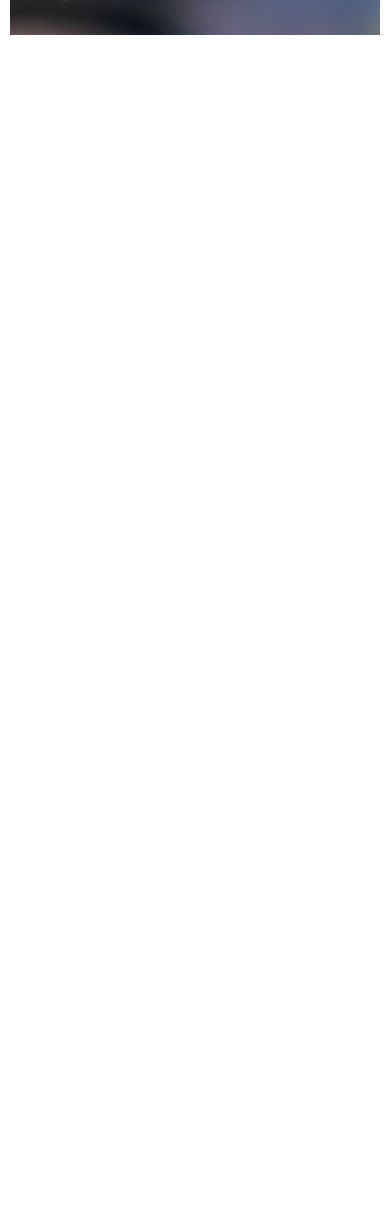
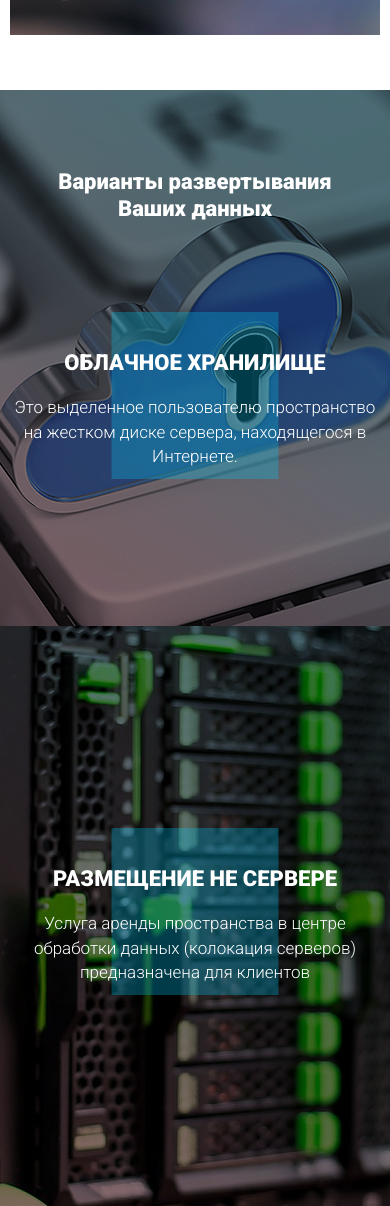
Before and after one commit to Scalete/project_prengi, a website: page src/index.html in a window 390 px wide. Shown: the part 6213-7419 px from the top of the page. Before the commit the page ends 6303 px from the top, so only its background shows below. Drawn offline with nearby package versions, Linux system fonts and the light colour scheme; files that its build step writes are made by us from their sources; files whose address does not match are found by name.

Commit message:
added and adapted section <<data>>

```diff
--- a/src/index.html
+++ b/src/index.html
@@ -181,6 +181,30 @@
         </div>
     </section>
 
+    <section class="data">
+        <div class="data__img-block">
+            <img src="img/bg/data-left.jpg" alt="left" class="data__background-left">
+        </div>
+        <div class="data__img-block">
+            <img src="img/bg/data-right.jpg" alt="right" class="data__background-right">
+        </div>
+        <div class="container">
+            <div class="title data__title">Варианты развертывания Ваших данных</div>
+            <div class="data__wrapper">
+                <div class="data__item">
+                    <div class="data__block block-right"></div>
+                    <div class="title data__subtitle text-right">Облачное хранилище</div>
+                    <div class="title title_sub data__descr text-right">Это выделенное пользователю пространство на жестком диске сервера, находящегося в Интернете.</div>
+                </div>
+                <div class="data__item">
+                    <div class="data__block block-left"></div>
+                    <div class="title data__subtitle text-left">Размещение не сервере</div>
+                    <div class="title title_sub data__descr text-left">Услуга аренды пространства в центре обработки данных (колокация серверов) предназначена для клиентов</div>
+                </div>
+            </div>
+        </div>
+    </section>
+
     <script type="text/javascript" src="//code.jquery.com/jquery-1.11.0.min.js"></script>
     <script type="text/javascript" src="//code.jquery.com/jquery-migrate-1.2.1.min.js"></script>
     <script type="text/javascript" src="js/slick.min.js"></script>
--- /dev/null
+++ b/src/sass/blocks/_data.scss
@@ -0,0 +1,65 @@
+.data {
+    position: relative;
+    min-height: 580px;
+    width: 100%;
+    &__img-block {
+        position: absolute;
+        width: 100%;
+        height: 100%;
+        z-index: -1;
+    }
+    &__background-left, &__background-right {
+        position: absolute;
+        width: 50%;
+        height: 100%;
+        object-fit: cover;
+    }
+    &__background-right {
+        right: 0;
+    }
+    &__title {
+        margin: 0 auto;
+        width: 371px;
+        font-size: 29px;
+        line-height: 1.2;
+        text-align: center;
+        padding-top: 79px;
+    }
+    &__wrapper {
+        margin-top: 90px;
+        display: flex;
+        justify-content: space-between;
+    }
+    &__item {
+        position: relative;
+        max-width: 515px;
+        height: 167px;
+        padding-right: 35px;
+    }
+    &__block {
+        position: absolute;
+        z-index: 0;
+        height: 100%;
+        width: 167px;
+        opacity: 0.3;
+        background-color: $main-color;
+        transition: all 0.8s;
+        &:hover {
+            width: 100%;
+        }
+    }
+    &__subtitle {
+        position: relative;
+        margin-top: 38px;
+        font-size: 29px;
+        text-transform: uppercase;
+        z-index: 1;
+    }
+    &__descr {
+        position: relative;
+        margin-top: 20px;
+        font-size: 17px;
+        line-height: 1.44;
+        z-index: 1;
+    }
+}
--- a/src/sass/blocks/_media.scss
+++ b/src/sass/blocks/_media.scss
@@ -15,6 +15,19 @@
         }
         &__divider {
             grid-column: 1 / 3;
+        }
+    }
+    .data {
+        &__item {
+            max-width: 430px;
+            padding-right: 0;
+        }
+        &__subtitle, &__descr {
+            text-align: center;
+        }
+        .block-left, .block-right {
+            left: 50%;
+            transform: translateX(-50%);
         }
     }
 }
@@ -66,6 +79,14 @@
             outline: none;
         }
     }
+    .data {
+        &__item {
+            max-width: 350px;
+        }
+        &__subtitle {
+            font-size: 25px;
+        }
+    }
 }
 
 @media (max-width: 768px) {
@@ -96,6 +117,47 @@
     .advantages {
         &__wrapper {
             grid-template-columns: repeat(auto-fit,minmax(auto,570px));
+        }
+    }
+    .data {
+        min-height: 1116px;
+        &__img-block {
+            width: 100%;
+            height: 100%;
+        }
+        &__background-left, &__background-right {
+            width: 100%;
+            height: 580px;
+        }
+        &__background-right {
+            bottom: 0;
+        }
+        &__wrapper {
+            height: 683px;
+            flex-direction: column;
+            align-items: center;
+            justify-content: space-between;
+        }
+        &__item {
+            max-width: 514px;
+        }
+
+        .block-left {
+            left: 0;
+            transform: unset;
+        }
+        .block-right {
+            right: 0;
+            transform: unset;
+            left: unset;
+        }
+
+        .text-left {
+            text-align: left;
+        }
+
+        .text-right {
+            text-align: right
         }
     }
 }
@@ -230,4 +292,27 @@
             font-size: 18px;
         }
     }
+    .data {
+        &__title {
+            width: 309px;
+            font-size: 22px;
+        }
+        &__subtitle, &__descr {
+            text-align: center;
+        }
+        &__subtitle {
+            font-size: 22px;
+        }
+        .block-left, .block-right {
+            left: 50%;
+            transform: translateX(-50%);
+        }
+        .text-left {
+            text-align: center;
+        }
+
+        .text-right {
+            text-align: center;
+        }
+    }
 }
--- a/src/sass/style.scss
+++ b/src/sass/style.scss
@@ -20,6 +20,22 @@
     font-weight: bold
 }
 
+.block-left {
+    left: 0;
+}
+
+.block-right {
+    right: 0;
+}
+
+.text-left {
+    text-align: left;
+}
+
+.text-right {
+    text-align: right
+}
+
 @import 'blocks/supheader';
 @import 'blocks/header';
 @import 'blocks/menu';
@@ -29,5 +45,6 @@
 @import 'blocks/functions';
 @import 'blocks/solutions';
 @import 'blocks/advantages';
+@import 'blocks/data';
 
 @import 'blocks/media';
```
Also changed, not shown: dist/css/style.min.css, dist/index.html.
